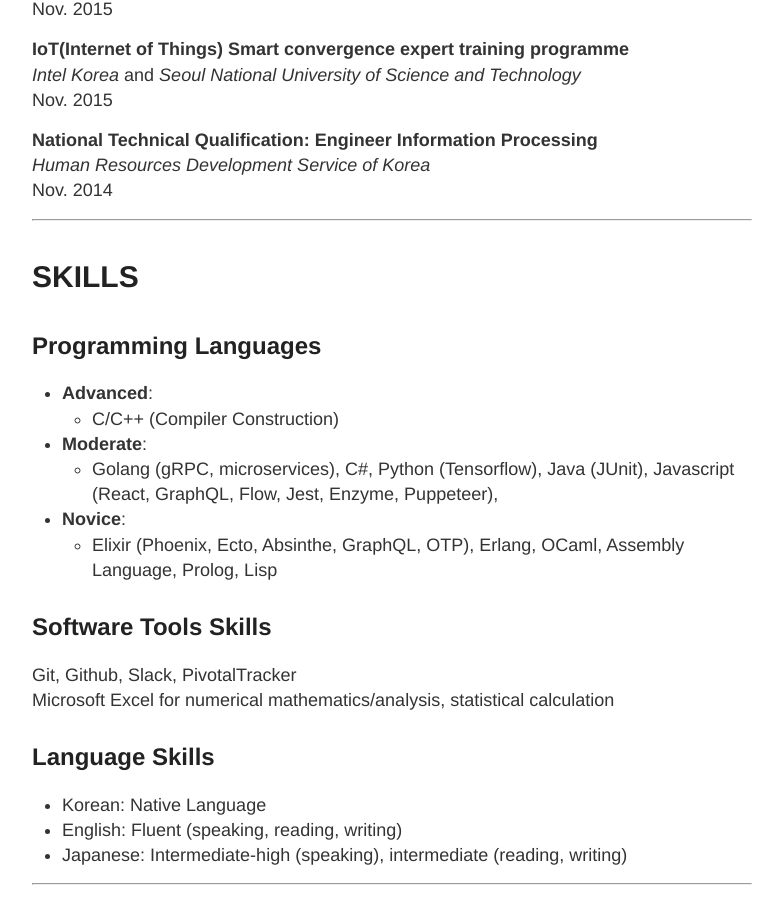
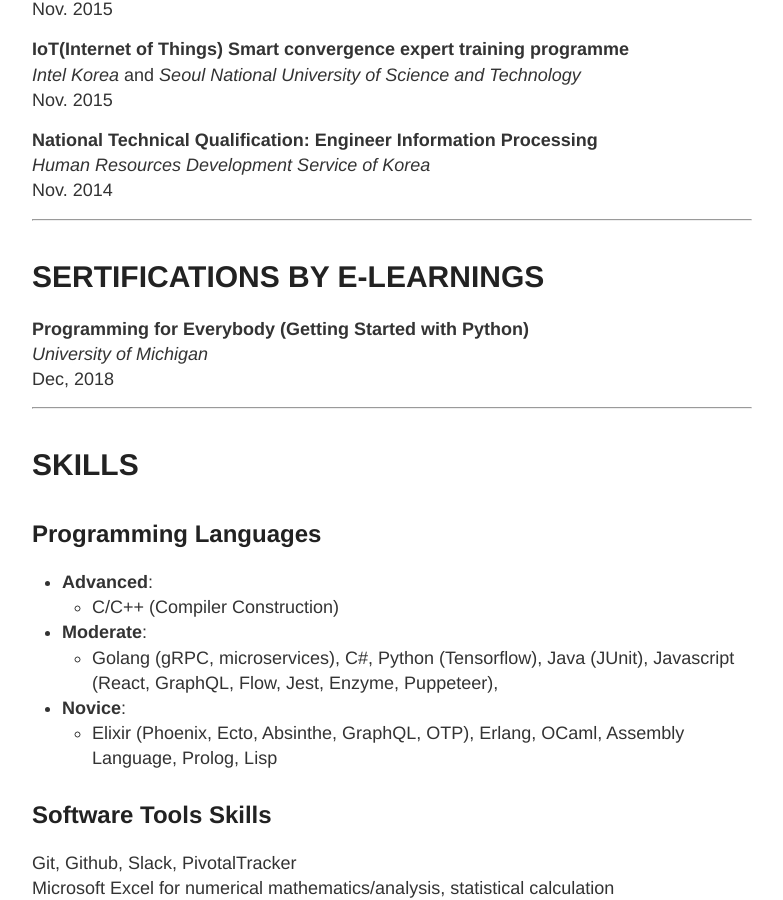
Before and after one commit to TangoEnSkai/tangoenskai.github.io, a Jekyll site: the page built from cv.md, in a window 1280 px wide and 900 px high, scrolled down 6956 px. Shown: the whole window, without its empty margins (248-1031 px from the left). Built offline with Jekyll 4.4.1, drawn with Linux system fonts in a browser that asks for light colours.

Commit message:
Add certificate for python programming as e-learning certificate

```diff
--- a/cv.md
+++ b/cv.md
@@ -253,6 +253,14 @@ Nov. 2014
 
 ---
 
+# SERTIFICATIONS BY E-LEARNINGS
+
+**Programming for Everybody (Getting Started with Python)**
+_University of Michigan_
+Dec, 2018
+
+---
+
 # SKILLS
 
 ## Programming Languages
```
